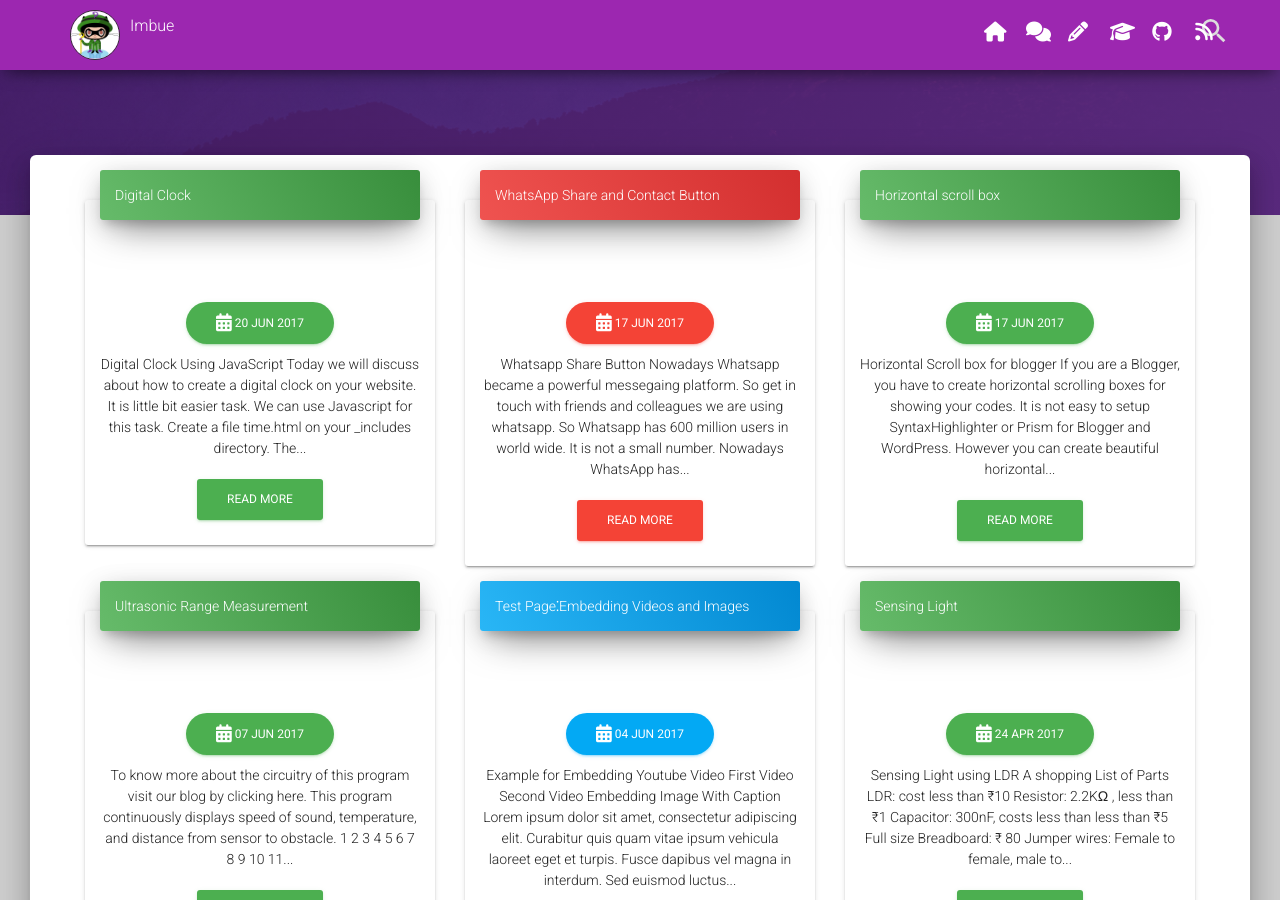
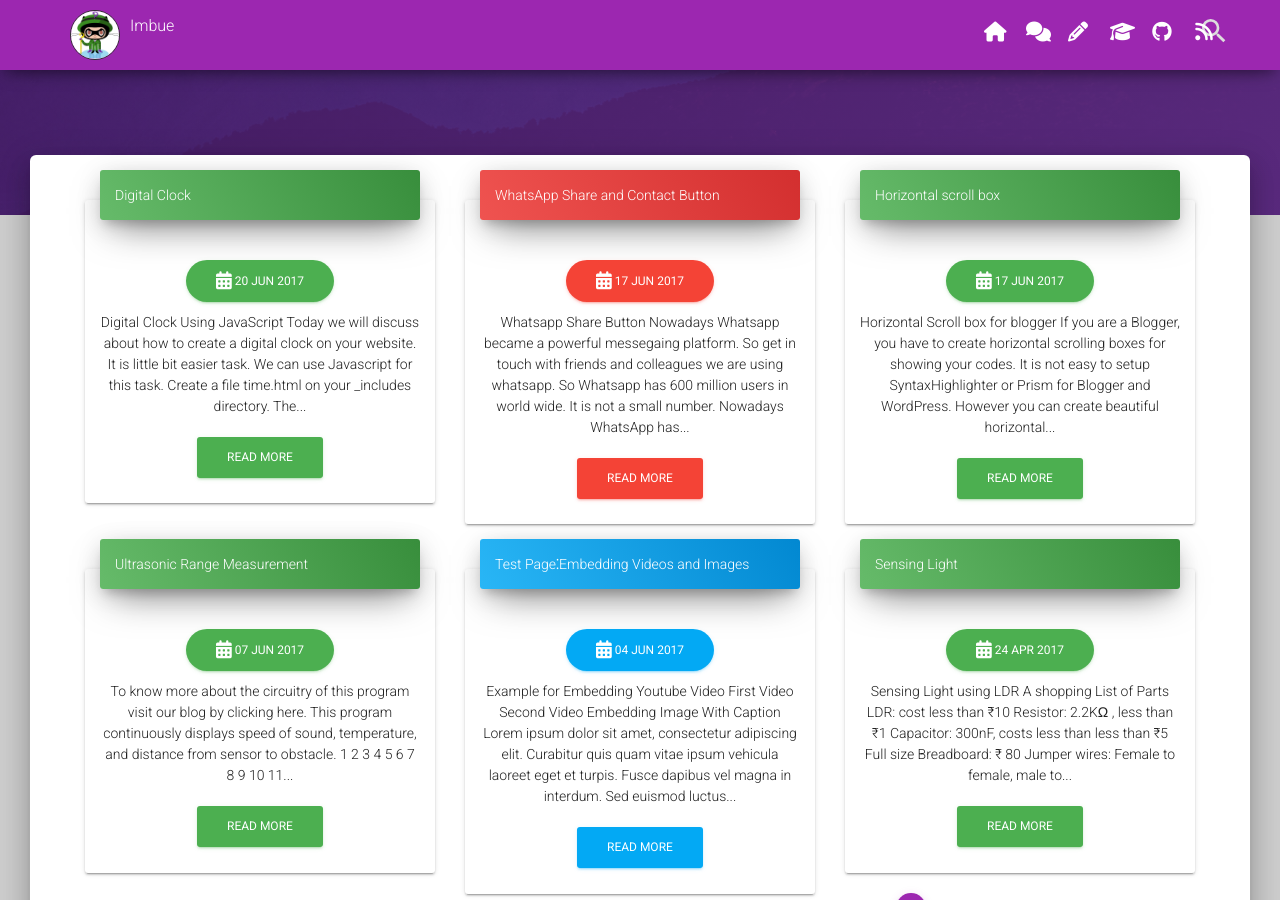
Before and after one commit to tip4programs/imbue, a Jekyll site: the page built from index.html, in a window 1280 px wide and 900 px high, scrolled down 595 px. Built offline with Jekyll 4.4.1, drawn with Linux system fonts in a browser that asks for light colours; nearby versions of some CDN libraries; the list of posts is cut into pages by our own code.

Commit message:
Update index.html

```diff
--- a/index.html
+++ b/index.html
@@ -16,8 +16,6 @@ title: Welcome to Our Blog
               </div>
               </div>
      <div class="content">
-             <br />
-             <br />
        <div class="tab-content text-center">
            <div class="tab-pane active" role="tabpanel" style="overflow:hidden">
            <button class="btn btn-{{ post.card_color }} btn-round">
@@ -33,9 +31,6 @@ title: Welcome to Our Blog
        {% endfor %}
     <!-- Pagination links -->
 
-<div class="text-center">
-        <br />
-        <br />
     <ul class="pagination pagination-primary flex-wrap">
     {% if paginator.total_pages == 1 %}
         <li class="page-item active">
@@ -80,5 +75,4 @@ title: Welcome to Our Blog
   {% endif %}
 {% endif %}
 </ul>
-</div>
 <!-- end of pagination -->
```
